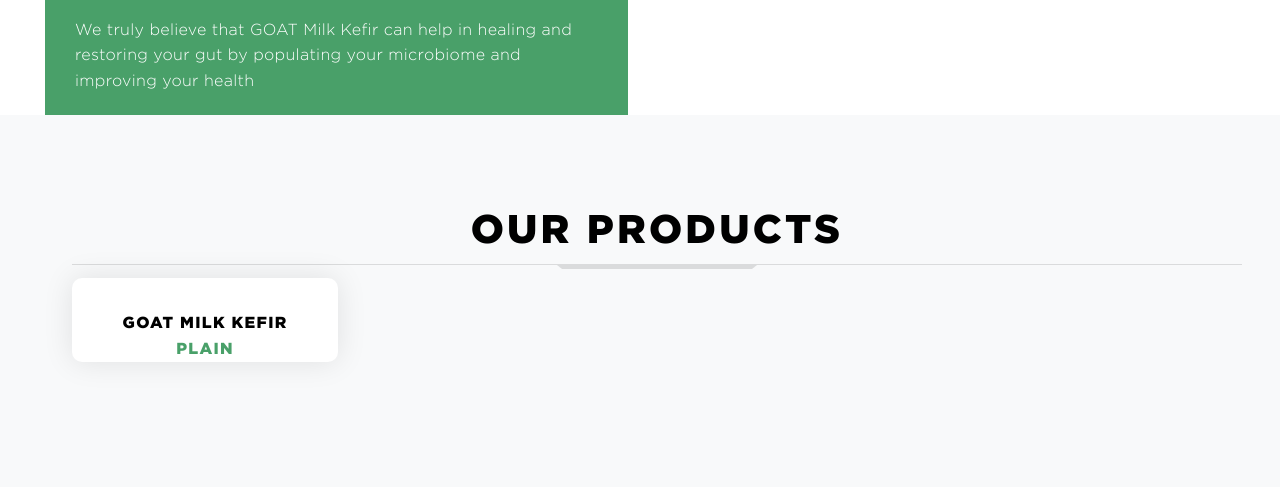
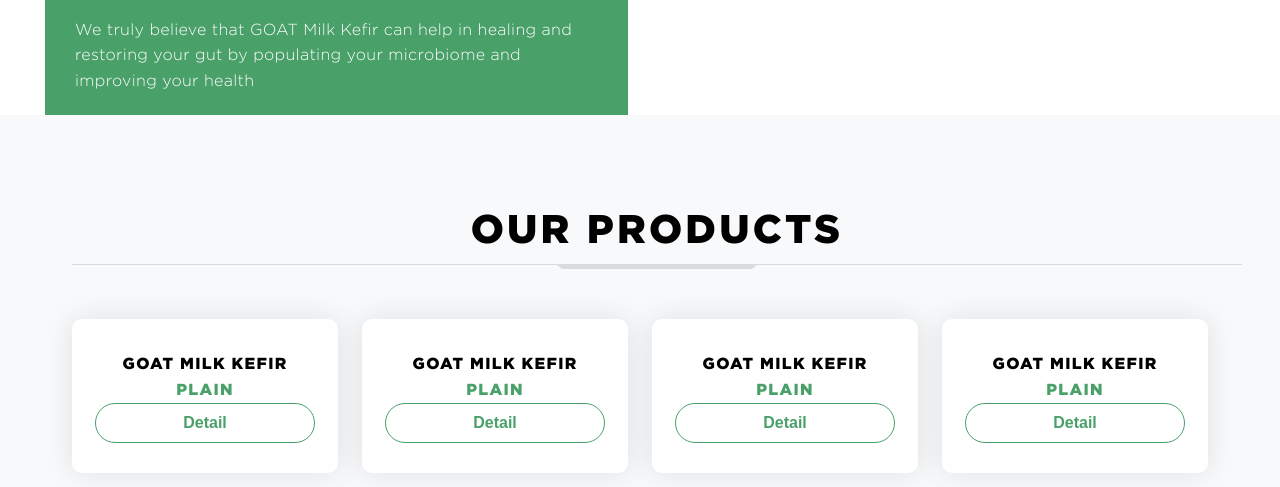
Before and after one commit to KateGomel/IT-graduation-project, a website built with Vite: page index.html in a window 1280 px wide. Shown: the part 1458-1945 px from the top of the page. Built offline with nearby package versions, Linux system fonts and the light colour scheme; files whose address does not match are found by name.

Commit message:
add all card products

```diff
--- a/index.html
+++ b/index.html
@@ -194,10 +194,46 @@
           <div class="row">
             <div class="col-xs-12 col-lg-4 col-xl-3">
               <article class="products__card">
-                <h5 class="products__card-title title-h5 text-center-up">
+                <h5 class="products__card--title title-h5 text-center-up">
                   goat milk kefir <span>plain</span>
                 </h5>
-                <div></div>
+
+                <button class="products__card--btn btn-wt btn-220">
+                  Detail
+                </button>
+              </article>
+            </div>
+            <div class="col-xs-12 col-lg-4 col-xl-3">
+              <article class="products__card">
+                <h5 class="products__card--title title-h5 text-center-up">
+                  goat milk kefir <span>plain</span>
+                </h5>
+
+                <button class="products__card--btn btn-wt btn-220">
+                  Detail
+                </button>
+              </article>
+            </div>
+            <div class="col-xs-12 col-lg-4 col-xl-3">
+              <article class="products__card">
+                <h5 class="products__card--title title-h5 text-center-up">
+                  goat milk kefir <span>plain</span>
+                </h5>
+
+                <button class="products__card--btn btn-wt btn-220">
+                  Detail
+                </button>
+              </article>
+            </div>
+            <div class="col-xs-12 col-lg-4 col-xl-3">
+              <article class="products__card">
+                <h5 class="products__card--title title-h5 text-center-up">
+                  goat milk kefir <span>plain</span>
+                </h5>
+
+                <button class="products__card--btn btn-wt btn-220">
+                  Detail
+                </button>
               </article>
             </div>
           </div>
--- a/main.js
+++ b/main.js
@@ -9,6 +9,7 @@ import "./src/components/button/button";
 import "./src/components/header/header";
 import "./src/components/banner/banner";
 import "./src/components/mission/mission";
+import "./src/components/product-img/product-img";
 import "./src/components/products/products";
 
 import "./src/global/utils.scss";
--- /dev/null
+++ b/src/components/product-img/product-img.js
@@ -0,0 +1 @@
+import "./product-img.scss";
--- a/src/components/products/products.scss
+++ b/src/components/products/products.scss
@@ -14,16 +14,20 @@
   }
 
   &__card {
-    display: block;
+    display: flex;
+    flex-direction: column;
+    align-items: center;
     background-color: colors.$white;
     border-radius: 10px;
     box-shadow: 0px 0px 30px 0px rgba(0, 0, 0, 0.1);
     max-width: 270px;
     max-height: 380px;
+    padding-bottom: 30px;
+    padding-top: 33px;
+    margin-bottom: 10px;
+    margin-top: 41px;
 
-    &-title {
-      padding-top: 33px;
-      margin: 0 auto;
+    &--title {
       max-width: 220px;
       & span {
         color: colors.$green;
```
Also changed, not shown: src/components/product-img/product-img.scss (added).
